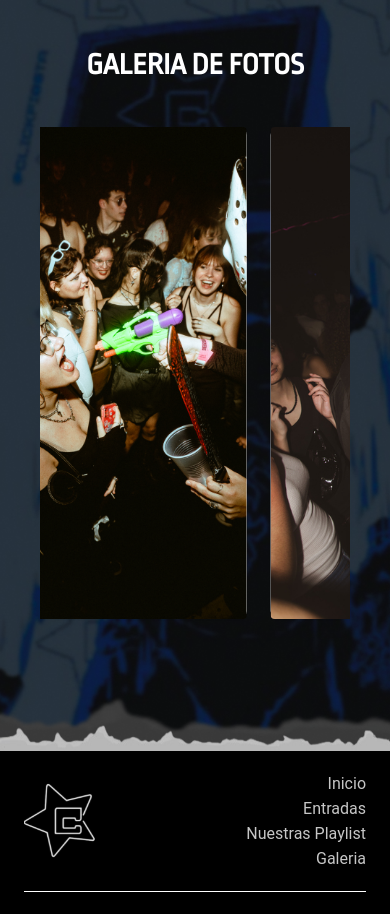
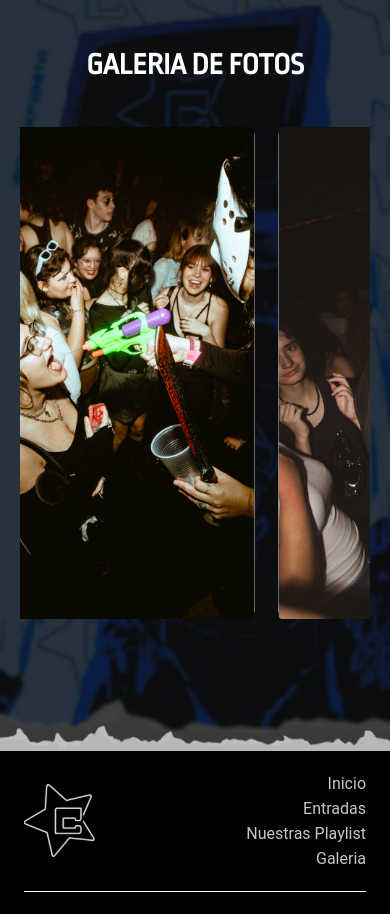
Before and after one commit to matugramajo/la-click, a Next.js app: page / in a window 390 px wide. Shown: the part 2480-3394 px from the top of the page. Built offline with nearby package versions, Linux system fonts and the light colour scheme.

Commit message:
fix sizes page

```diff
--- a/app/page.tsx
+++ b/app/page.tsx
@@ -208,7 +208,7 @@ export default function Home() {
                   align: "start",
                 }}
                 plugins={[plugin.current]}
-                className="w-full  mt-10 px-10"
+                className="w-full  mt-10 px-5 md:px-10"
               >
                 <CarouselContent>
                   {Array.from({ length: 5 }).map((_, index) => (
```
